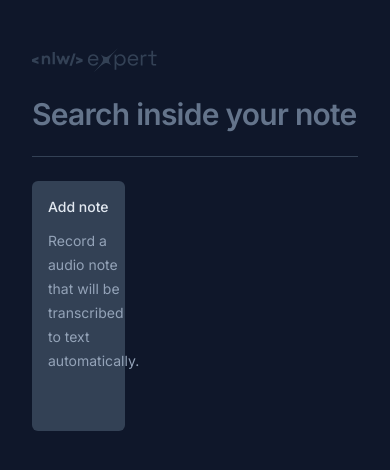
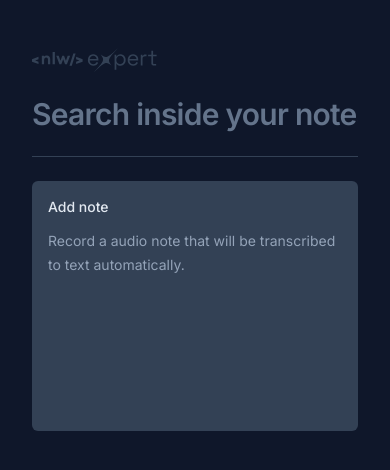
Before and after one commit to lesada/notes, a React (Vite) app: page / in a window 390 px wide. Shown: the top 470 px of the page. Built offline with nearby package versions, Linux system fonts and the light colour scheme.

Commit message:
feat: responsive mobile

```diff
--- a/src/App.tsx
+++ b/src/App.tsx
@@ -57,7 +57,7 @@ function App() {
         />
       </form>
       <hr className="border-0 h-px bg-slate-700" />
-      <div className="grid grid-cols-3 auto-rows-[250px] gap-6">
+      <div className="grid grid-cols-1 md:grid-cols-2  lg:grid-cols-3 auto-rows-[250px] gap-6">
         <NewNoteCard onNoteCreated={onNoteCreated} />
         {notes.map((note) => (
           <NoteCard key={note.id} note={note} />
--- a/src/components/DialogContent.tsx
+++ b/src/components/DialogContent.tsx
@@ -10,7 +10,7 @@ function DialogContent({ children, onClose }: DialogContentProps) {
   return (
     <Dialog.Portal>
       <Dialog.Overlay className="fixed inset-0 bg-black/50 " />
-      <Dialog.Content className="fixed left-1/2 top-1/2 -translate-x-1/2 -translate-y-1/2 bg-slate-700 max-w-[640px] h-[60%] w-full rounded-md flex flex-col outline-none overflow-hidden">
+      <Dialog.Content className="fixed inset-0 md:inset-auto md:left-1/2 md:top-1/2 md:-translate-x-1/2 md:-translate-y-1/2 bg-slate-700 md:max-w-[640px] md:h-[60vh] w-full md:rounded-md flex flex-col outline-none overflow-hidden">
         <Dialog.Close
           className="absolute right-0 top-0 p-1.5 bg-slate-800 text-slate-400 hover:text-slate-100"
           onClick={onClose}
```
